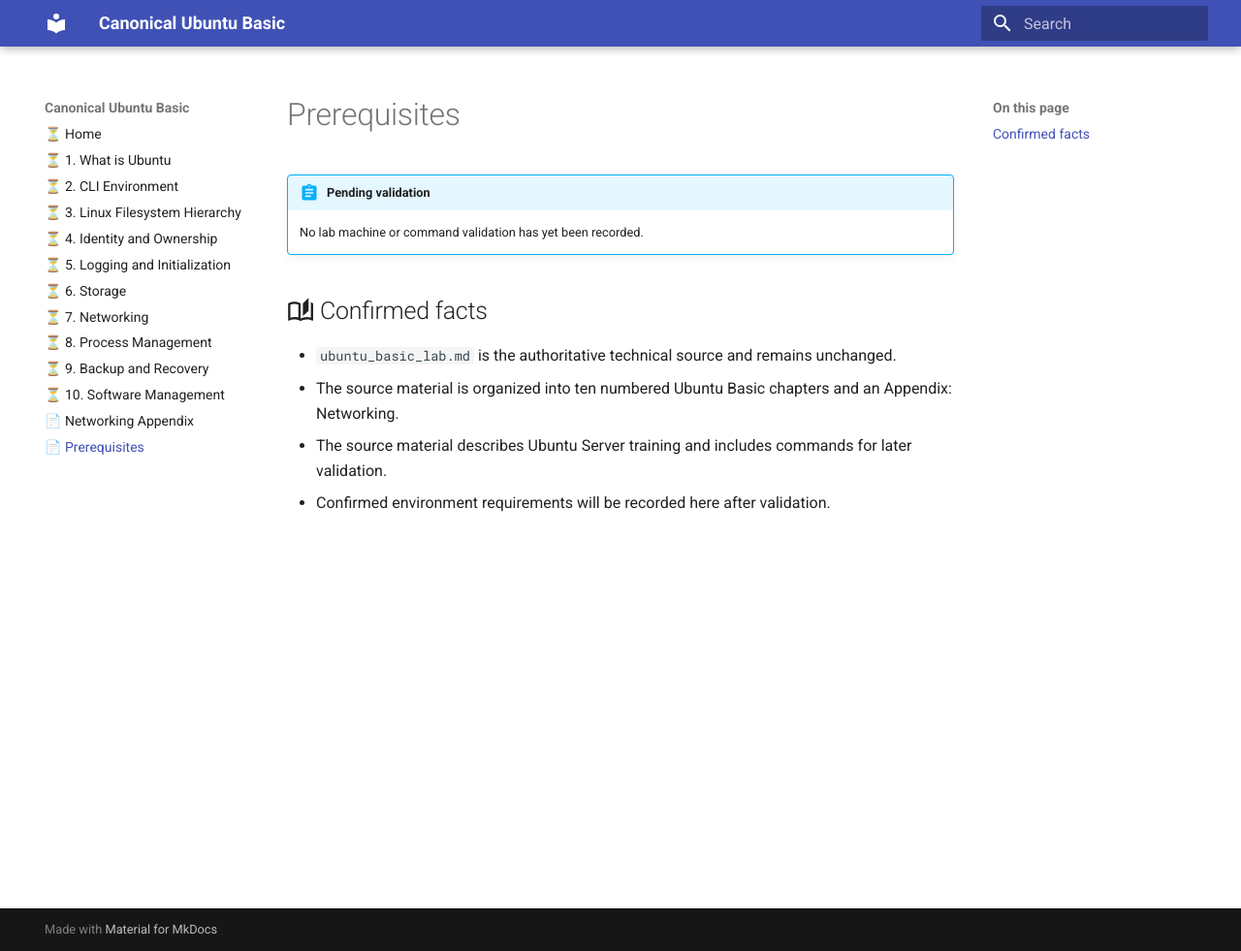
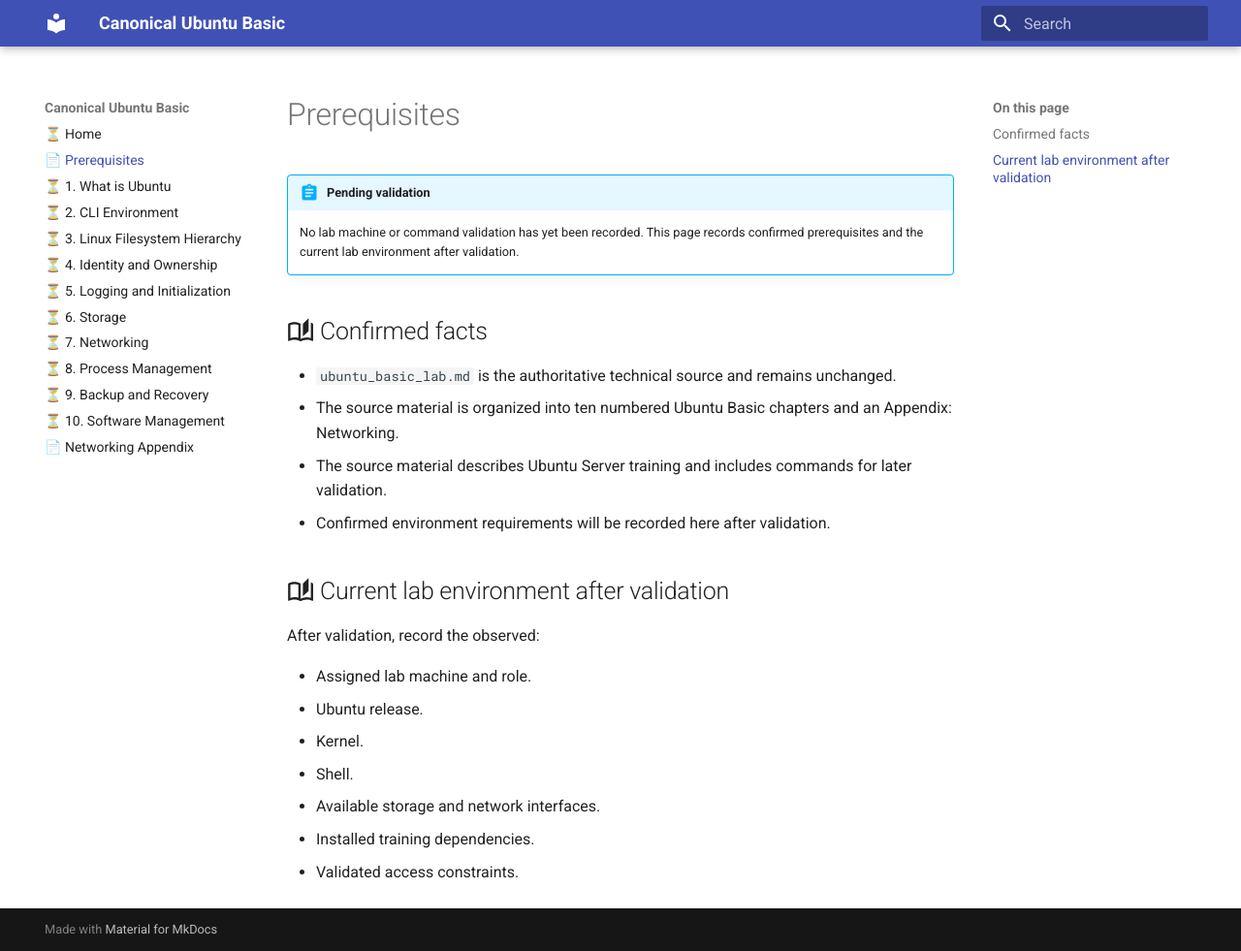
Before and after one commit to radumoisan/canonical-ubuntu-basic, an MkDocs documentation site: the page built from docs/prerequisites.md, in a window 1280 px wide and 981 px high. Shown: the whole window at 97% size. Built offline with MkDocs 1.6.1 and Material for MkDocs 9.7.7, drawn with Linux system fonts in a browser that asks for light colours.

Commit message:
Position prerequisites after home

```diff
--- a/docs/prerequisites.md
+++ b/docs/prerequisites.md
@@ -2,6 +2,7 @@
 
 !!! abstract "Pending validation"
     No lab machine or command validation has yet been recorded.
+    This page records confirmed prerequisites and the current lab environment after validation.
 
 ## :material-book-open-page-variant-outline: Confirmed facts
 
@@ -9,3 +10,15 @@
 - The source material is organized into ten numbered Ubuntu Basic chapters and an Appendix: Networking.
 - The source material describes Ubuntu Server training and includes commands for later validation.
 - Confirmed environment requirements will be recorded here after validation.
+
+## :material-book-open-page-variant-outline: Current lab environment after validation
+
+After validation, record the observed:
+
+- Assigned lab machine and role.
+- Ubuntu release.
+- Kernel.
+- Shell.
+- Available storage and network interfaces.
+- Installed training dependencies.
+- Validated access constraints.
--- a/mkdocs.yml
+++ b/mkdocs.yml
@@ -10,6 +10,7 @@
 
 nav:
   - "⏳ Home": index.md
+  - "📄 Prerequisites": prerequisites.md
   - "⏳ 1. What is Ubuntu": what-is-ubuntu.md
   - "⏳ 2. CLI Environment": cli-environment.md
   - "⏳ 3. Linux Filesystem Hierarchy": linux-filesystem-hierarchy.md
@@ -21,7 +22,6 @@
   - "⏳ 9. Backup and Recovery": backup-and-recovery.md
   - "⏳ 10. Software Management": software-management.md
   - "📄 Networking Appendix": networking-appendix.md
-  - "📄 Prerequisites": prerequisites.md
 
 markdown_extensions:
   - tables
```
Also changed, not shown: AGENTS.md (+2 -2 lines), migration.md (+1 -0 lines).
